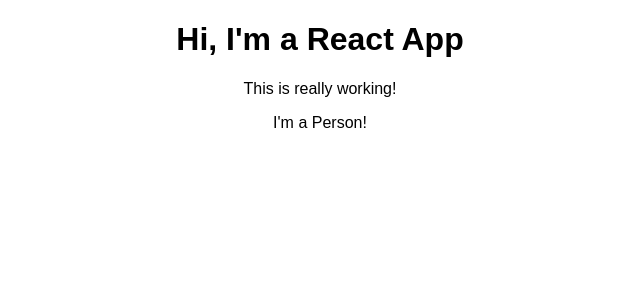
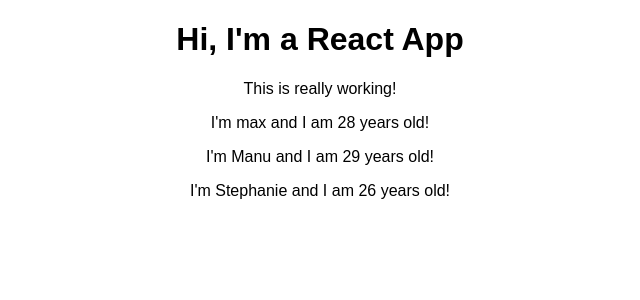
Before and after one commit to saddamhr/react-complete-guide-udemy, a React (Create React App) app: page / in a window 1280 px wide. Shown: the top 300 px of the page, without its empty margins (320-960 px from the left). Built offline with nearby package versions, Linux system fonts and the light colour scheme.

Commit message:
working with props

```diff
--- a/src/App.js
+++ b/src/App.js
@@ -8,7 +8,9 @@
       <div className="App">
         <h1>Hi, I'm a React App</h1>
         <p>This is really working!</p>
-        <Person />
+        <Person name="max" age="28" />
+        <Person name="Manu" age="29" >My Hobbies: Racing</Person>
+        <Person name="Stephanie" age="26" />
       </div>
     );
   }
--- a/src/Person/Person.js
+++ b/src/Person/Person.js
@@ -1,7 +1,7 @@
 import React from 'react';
 
-const person = () => {
-    return <p>I'm a Person!</p>
+const person = (props) => {
+    return <p>I'm  {props.name} and I am {props.age} years old!</p>
 }
 
 export default person;
```
